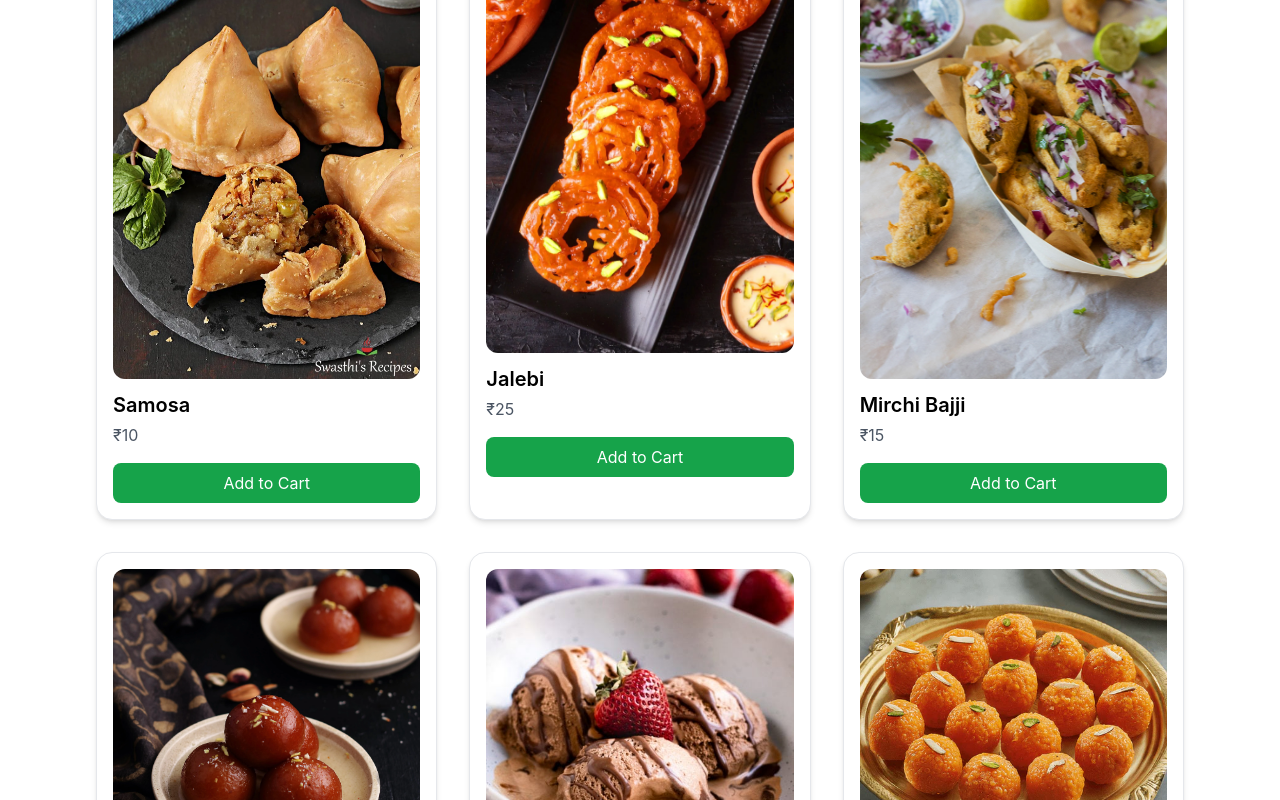
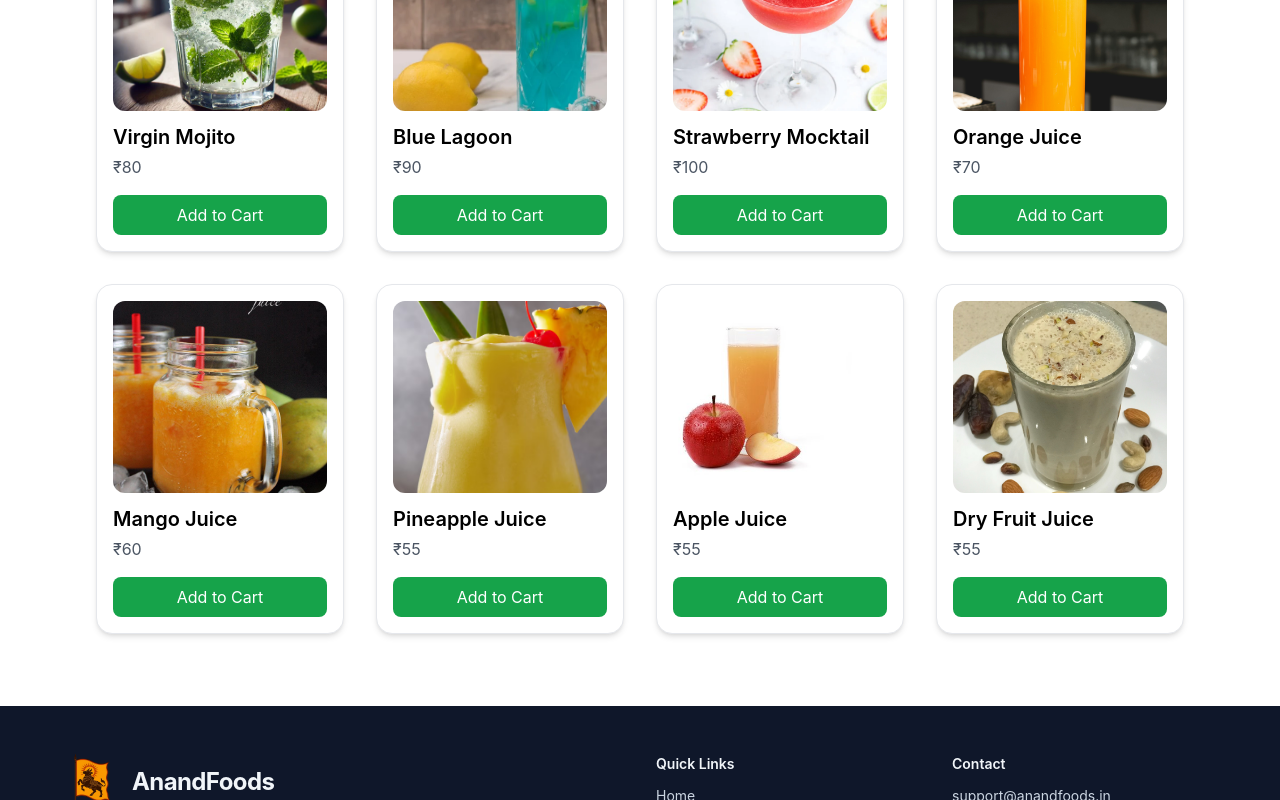
Before and after one commit to NagendraUggirala/AnandFoods, a React (Vite) app: page / in a window 1280 px wide. Shown: the part 2000-2800 px from the top of the page. Built offline with nearby package versions, Linux system fonts and the light colour scheme.

Commit message:
homeAndCartUpdated

```diff
--- a/src/App.jsx
+++ b/src/App.jsx
@@ -7,6 +7,7 @@ import Contact from './components/Contact'
 import Foods from './components/Foods'
 import AuthLayout from './components/AuthLayout'
 import SignIn from './components/SignIn'
+import Cart from './components/Cart'
 
 
 
@@ -23,7 +24,7 @@ export default function App() {
           <Route path="/contact" element={<Contact />} />
           <Route path="/foods" element={<Foods />} />
 
-
+          <Route path="/cart" element={<Cart />} />
 
 
         </Route>
--- a/src/components/Cart.jsx
+++ b/src/components/Cart.jsx
@@ -1,35 +1,87 @@
-import React from "react";
+import React, { useState, useEffect } from "react";
 
-export default function Cart({ cart, increaseQty, decreaseQty }) {
+export default function Cart() {
 
-  // Calculate total amount
+  // ⭐ ADDED — Read cart from localStorage on load
+  const [cart, setCart] = useState([]);
+
+  useEffect(() => {
+    const savedCart = JSON.parse(localStorage.getItem("cart")) || [];
+    setCart(savedCart);
+  }, []);
+  // ⭐ END
+
+
+  // ⭐ ADDED — Save updates to localStorage + state
+  const updateCart = (newCart) => {
+    setCart(newCart);
+    localStorage.setItem("cart", JSON.stringify(newCart));
+  };
+
+
+  // ⭐ ADDED — Increase qty
+  const increaseQty = (id) => {
+    const updated = cart.map((item) =>
+      item.id === id ? { ...item, qty: item.qty + 1 } : item
+    );
+    updateCart(updated);
+  };
+
+
+  // ⭐ ADDED — Decrease qty
+  const decreaseQty = (id) => {
+    let updated = cart.map((item) =>
+      item.id === id ? { ...item, qty: item.qty - 1 } : item
+    );
+
+    // remove item if qty becomes 0
+    updated = updated.filter((item) => item.qty > 0);
+
+    updateCart(updated);
+  };
+
+
+  // ⭐ UPDATED — Calculate total
   const totalAmount = cart.reduce(
-    (total, item) => total + item.price * item.qty,
+    (sum, item) => sum + item.qty * item.price,
     0
   );
 
+
   return (
-    <div className="p-4 bg-gray-100 rounded-xl shadow-lg">
-      <h2 className="text-xl font-bold mb-4">Your Cart</h2>
+    <div className="p-4 bg-gray-100 min-h-screen rounded-xl">
 
-      {/* Empty Cart */}
+      <h2 className="text-2xl font-bold mb-6 text-center">Your Cart</h2>
+
+      {/* Empty State */}
       {cart.length === 0 && (
-        <p className="text-gray-500">No items in cart</p>
+        <p className="text-gray-600 text-center text-lg">Your cart is empty</p>
       )}
 
-      {/* Cart Items */}
+      <div className="flex flex-col gap-4">
         {cart.map((item) => (
           <div
             key={item.id}
-          className="flex justify-between items-center bg-white p-3 rounded-lg shadow mb-3"
+            className="flex justify-between items-center bg-white shadow p-4 rounded-xl gap-4
+                       sm:flex-row flex-col"
           >
+
+            {/* LEFT SECTION */}
+            <div className="flex items-center gap-4">
+              <img
+                src={item.img}
+                alt={item.name}
+                className="w-20 h-20 object-cover rounded-lg"  // ⭐ UPDATED
+              />
+
               <div>
                 <h3 className="text-lg font-semibold">{item.name}</h3>
                 <p className="text-green-600 font-semibold">₹{item.price}</p>
               </div>
+            </div>
 
+            {/* RIGHT SECTION — ⭐ UPDATED quantity controller */}
             <div className="flex items-center gap-3">
-            {/* Decrease Qty */}
               <button
                 onClick={() => decreaseQty(item.id)}
                 className="bg-red-500 text-white px-3 py-1 rounded-lg text-lg"
@@ -37,10 +89,8 @@ export default function Cart({ cart, increaseQty, decreaseQty }) {
                 -
               </button>
 
-            {/* Qty Count */}
               <span className="font-bold text-lg">{item.qty}</span>
 
-            {/* Increase Qty */}
               <button
                 onClick={() => increaseQty(item.id)}
                 className="bg-green-600 text-white px-3 py-1 rounded-lg text-lg"
@@ -48,14 +98,18 @@ export default function Cart({ cart, increaseQty, decreaseQty }) {
                 +
               </button>
             </div>
+
           </div>
         ))}
+      </div>
 
-      {/* Total Amount */}
-      <h2 className="text-xl font-bold mt-4">
-        Total Amount:{" "}
-        <span className="text-purple-700">₹{totalAmount}</span>
+      {/* TOTAL */}
+      <div className="mt-6 text-center">
+        <h2 className="text-xl font-bold">
+          Total Amount: <span className="text-purple-700">₹{totalAmount}</span>
         </h2>
+      </div>
+
     </div>
   );
 }
--- a/src/components/Hero.jsx
+++ b/src/components/Hero.jsx
@@ -1,37 +1,95 @@
-import React from "react";
+import React, { useState, useEffect } from "react";
 
-export default function Hero(addToCart) {
+export default function Hero() {
+
+  // ⭐ ADDED — Local cart state synced with localStorage
+  const [cart, setCart] = useState([]);
+
+  useEffect(() => {
+    const saved = JSON.parse(localStorage.getItem("cart")) || [];
+    setCart(saved);
+  }, []);
+  // ⭐ END
+
+
+  // ⭐ ADDED — Save updates to localStorage
+  const updateCart = (newCart) => {
+    setCart(newCart);
+    localStorage.setItem("cart", JSON.stringify(newCart));
+  };
+
+
+  // ⭐ ADDED — Add item or increase qty
+  const increaseQty = (item) => {
+    let newCart = [...cart];
+    const exists = newCart.find((x) => x.id === item.id);
+
+    if (exists) {
+      newCart = newCart.map((x) =>
+        x.id === item.id ? { ...x, qty: x.qty + 1 } : x
+      );
+    } else {
+      newCart.push({ ...item, qty: 1 });
+    }
+
+    updateCart(newCart);
+  };
+
+
+  // ⭐ ADDED — Decrease qty
+  const decreaseQty = (item) => {
+    let newCart = [...cart];
+
+    const exists = newCart.find((x) => x.id === item.id);
+    if (!exists) return;
+
+    if (exists.qty === 1) {
+      newCart = newCart.filter((x) => x.id !== item.id);
+    } else {
+      newCart = newCart.map((x) =>
+        x.id === item.id ? { ...x, qty: x.qty - 1 } : x
+      );
+    }
+
+    updateCart(newCart);
+  };
+
+
+  // ⭐ ADDED — Utility to get item quantity
+  const getQty = (id) => {
+    const item = cart.find((x) => x.id === id);
+    return item ? item.qty : 0;
+  };
+
+
   const items = [
     { id: 1, name: "Mush Room curry", price: 120, img: "/img/mushroom.jpg" },
     { id: 2, name: "Panner Rotti", price: 60, img: "/img/panner.JPG" },
     { id: 3, name: "Veg Curries", price: 90, img: "/img/curry.jpeg" },
-
     { id: 4, name: "Chicken Biryani", price: 180, img: "/img/briyani.avif" },
     { id: 5, name: "Mutton Biryani", price: 250, img: "/img/mutton.webp" },
     { id: 6, name: "Fish Biryani", price: 150, img: "/img/fish.avif" },
-
     { id: 7, name: "Samosa", price: 10, img: "/img/somasa.webp" },
     { id: 8, name: "Jalebi", price: 25, img: "/img/jalebi.webp" },
     { id: 9, name: "Mirchi Bajji", price: 15, img: "/img/mirchi.jpg" },
-
     { id: 10, name: "Gulab Jamun", price: 20, img: "/img/gulab1.webp" },
     { id: 11, name: "Ice Cream", price: 40, img: "/img/ice.jpg" },
     { id: 12, name: "Laddu", price: 15, img: "/img/laddu.webp" },
-
-    // NEW — Mocktails
     { id: 13, name: "Virgin Mojito", price: 80, img: "/img/mojo.webp" },
     { id: 14, name: "Blue Lagoon", price: 90, img: "/img/blue.webp" },
     { id: 15, name: "Strawberry Mocktail", price: 100, img: "/img/strawberry.webp" },
-
-
-    // NEW — Juices
     { id: 17, name: "Orange Juice", price: 70, img: "/img/orange.jfif" },
     { id: 18, name: "Mango Juice", price: 60, img: "/img/mango.jpg" },
     { id: 20, name: "Pineapple Juice", price: 55, img: "/img/pineapple.avif" },
+    { id: 21, name: "Apple Juice", price: 55, img: "/img/apple.jpg" },
+    { id: 22, name: "Dry Fruit Juice", price: 55, img: "/img/Dryfruit.jpg" },
   ];
+
   return (
     <>
       <div className="w-full min-h-screen bg-white">
+
+        {/* HERO SECTION — unchanged */}
 
          {/* HERO SECTION */}
         <section className="w-full relative">
@@ -82,24 +140,56 @@ export default function Hero(addToCart) {
             Menu Items
           </h2>
 
-          <div className="grid md:grid-cols-3 gap-8">
-            {items.map((item) => (
+          <div className="grid sm:grid-cols-2 md:grid-cols-3 lg:grid-cols-4 gap-8">
+
+            {items.map((item) => {
+              const qty = getQty(item.id); // ⭐ ADDED
+
+              return (
                 <div
                   key={item.id}
                   className="bg-white shadow-md border rounded-2xl p-4 hover:shadow-xl transition"
                 >
-                <img src={item.img} className="rounded-xl mb-3" alt={item.name} />
+                  <img
+                    src={item.img}
+                    className="rounded-xl mb-3 w-full h-48 object-cover"
+                    alt={item.name}
+                  />
                   <h3 className="text-xl font-semibold">{item.name}</h3>
                   <p className="text-gray-600 mt-1">₹{item.price}</p>
 
+                  {/* ⭐ UPDATED — Dynamic Add-to-cart button */}
+                  {qty === 0 ? (
                     <button
-                  onClick={() => addToCart(item)}
+                      onClick={() => increaseQty(item)}
                       className="mt-4 w-full bg-green-600 text-white py-2 rounded-lg hover:bg-green-700 transition"
                     >
                       Add to Cart
                     </button>
+                  ) : (
+                    <div className="mt-4 flex items-center justify-between bg-green-100 rounded-lg p-2">
+                      <button
+                        onClick={() => decreaseQty(item)}
+                        className="bg-red-500 text-white px-3 py-1 rounded-lg text-lg"
+                      >
+                        -
+                      </button>
+
+                      <span className="font-bold text-lg">{qty}</span>
+
+                      <button
+                        onClick={() => increaseQty(item)}
+                        className="bg-green-600 text-white px-3 py-1 rounded-lg text-lg"
+                      >
+                        +
+                      </button>
                     </div>
-            ))}
+                  )}
+
+                </div>
+              );
+            })}
+
           </div>
         </section>
       </div>
```
Also changed, not shown: public/img/Dryfruit.jpg (added), public/img/apple.jpg (added). Lines whose indentation alone changed are shown as unchanged.
